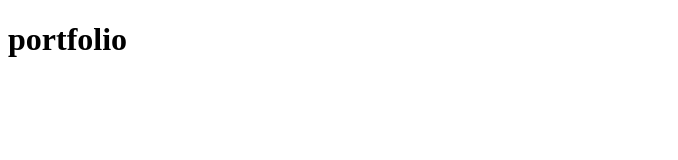
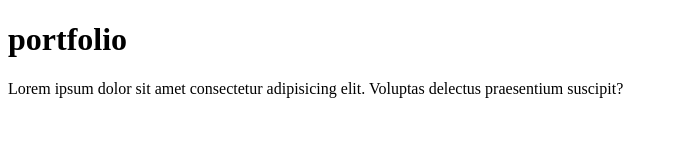
Before and after one commit to Ahmadwaleed11/Portfolio, a plain HTML site: page index.html in a window 1280 px wide. Shown: the whole page, without its empty margins (0-678 px from the left). Drawn offline with Linux system fonts and the light colour scheme.

Commit message:
new-line

```diff
--- a/index.html
+++ b/index.html
@@ -9,5 +9,6 @@
     <h1> portfolio
 
     </h1>
+    <p>Lorem ipsum dolor sit amet consectetur adipisicing elit. Voluptas delectus praesentium suscipit?</p>
 </body>
 </html>
```
